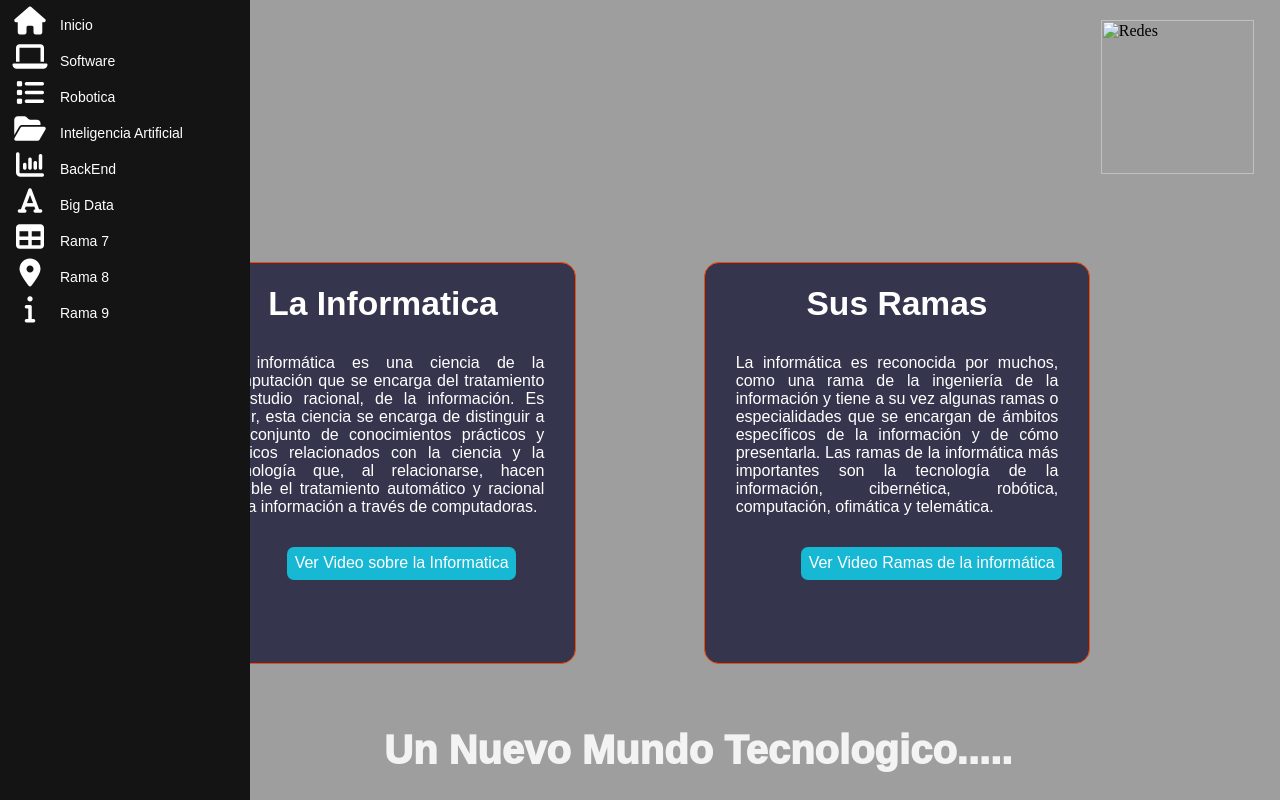
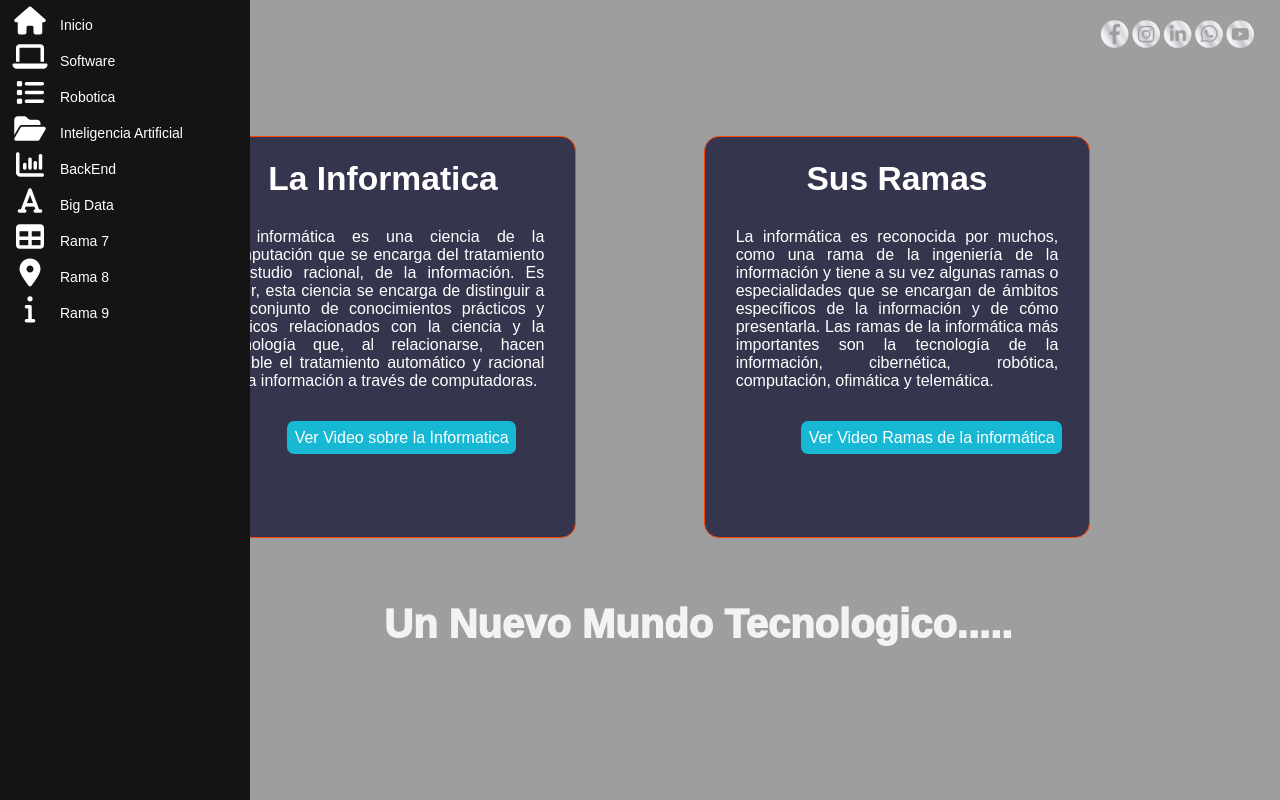
Before and after one commit to Tito1716/sitio-web-u, a plain HTML site: page index.html in a window 1280 px wide. Shown: the top 800 px of the page. Drawn offline with Linux system fonts and the light colour scheme; the site is published under a folder, as on GitHub Pages, so addresses that start at the root find nothing; a web font is replaced by a local one.

Commit message:
Arrgelos

```diff
--- a/index.html
+++ b/index.html
@@ -93,7 +93,7 @@
 
     </main>
     <div class="logoicon"> <h1 class="textoInto">INfoBlog.com</h1></div>
-    <div class="redes"><img src="/imagenes/1x/reds.png" alt="Redes"></div>
+    <div class="redes"><img src="./imagenes/1x/reds.png" alt="Redes"></div>
    <div class="divcontainer1">
     <div class="div1"> <h1>La Informatica</h1> <p>La informática es una ciencia de la computación que se encarga del
          tratamiento y estudio racional, de la información. Es decir, esta ciencia se encarga de distinguir a
```
